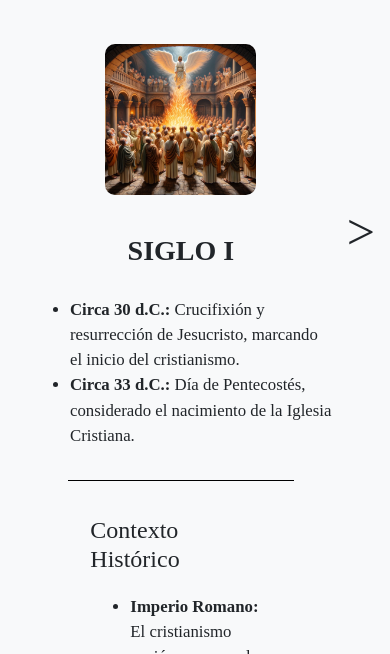
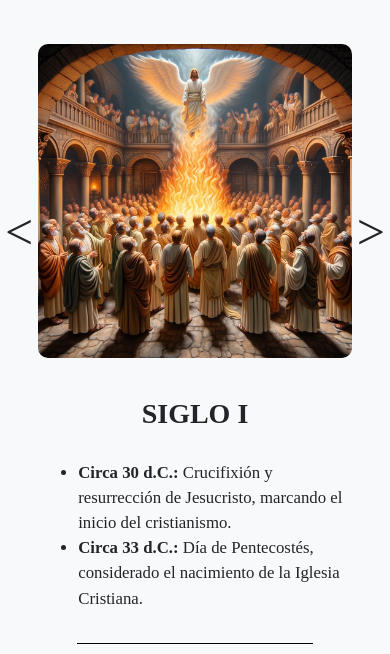
Before and after one commit to carloseav15/historia-iglesia, a plain HTML site: page index.html in a window 390 px wide. Shown: the part 190-844 px from the top of the page. Drawn offline with nearby package versions, Linux system fonts and the light colour scheme; a web font is replaced by a local one.

Commit message:
first commit

```diff
--- a/index.html
+++ b/index.html
@@ -83,6 +83,37 @@
     .previous,
     .next {
       display: none;
+      padding: 0px 15px;
+    }
+
+    #img-cover {
+      width: 50%;
+      height: auto;
+      border-radius: 10px;
+    }
+
+    @media (max-width: 768px) {
+      #full-content {
+        width: 100%;
+      }
+
+      .nav-icon {
+        display: none;
+      }
+
+      .previous,
+      .next {
+        display: block;
+      }
+
+      #img-cover {
+        width: 100%;
+      }
+      .previous, .next {
+        font-size: 30px;
+        padding: 0px 5px;
+      }
+
     }
   </style>
 </head>
@@ -97,7 +128,7 @@
       justify-content: space-between;
       align-items: center;
       height: 100vh;">
-    <div style="padding: 0px 15px;">
+    <div>
       <span class="nav-icon previous" style="
     font-size: 50px;">&lt;</span>
     </div>
@@ -114,14 +145,14 @@
         <h1>LA HISTORIA DE LA IGLESIA</h1>
       </div>
       <div class="image-container">
-        <img id="img-cover" src="" alt="..." style="max-width: 50%;height:auto;border-radius: 10px;">
+        <img id="img-cover" src="" alt="...">
       </div>
       <p id="title" style="font-size: 1.75rem;margin-bottom: 25px;margin-top: 15px; font-weight: bold;"></p>
       <div id="subtitle"></div>
       <hr style="width: 75%;margin-bottom: 35px;">
       <div id="full-content"></div>
     </div>
-    <div style="padding: 0px 15px;">
+    <div>
       <span class="nav-icon next" style="font-size: 50px;">&gt;</span>
     </div>
   </div>
@@ -343,6 +374,12 @@
     $(".previous").hide();
     $(".next").show();
 
+    //display previous and next buttons on mobile
+    if (window.innerWidth < 768) {
+      $(".previous").show();
+      $(".next").show();
+    }
+
     //a function to navigate through the content, hide previous and next buttons when needed without jquery
     let currentIndex = 0;
     $(".nav-icon").click(function () {
```
